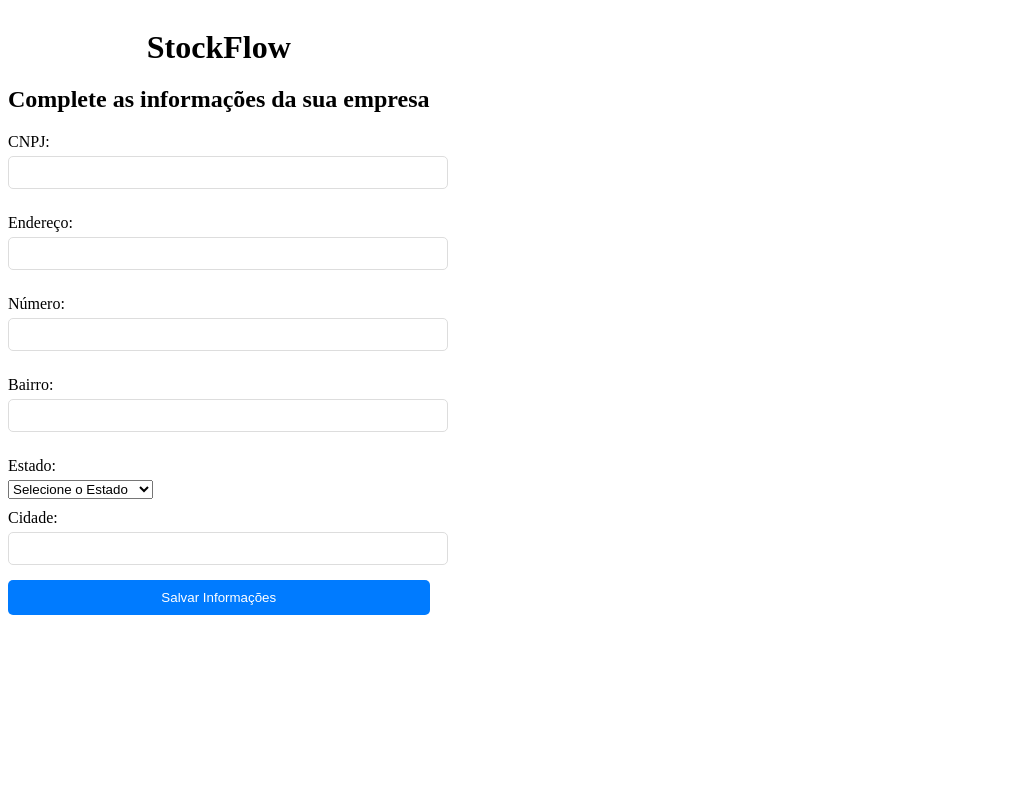
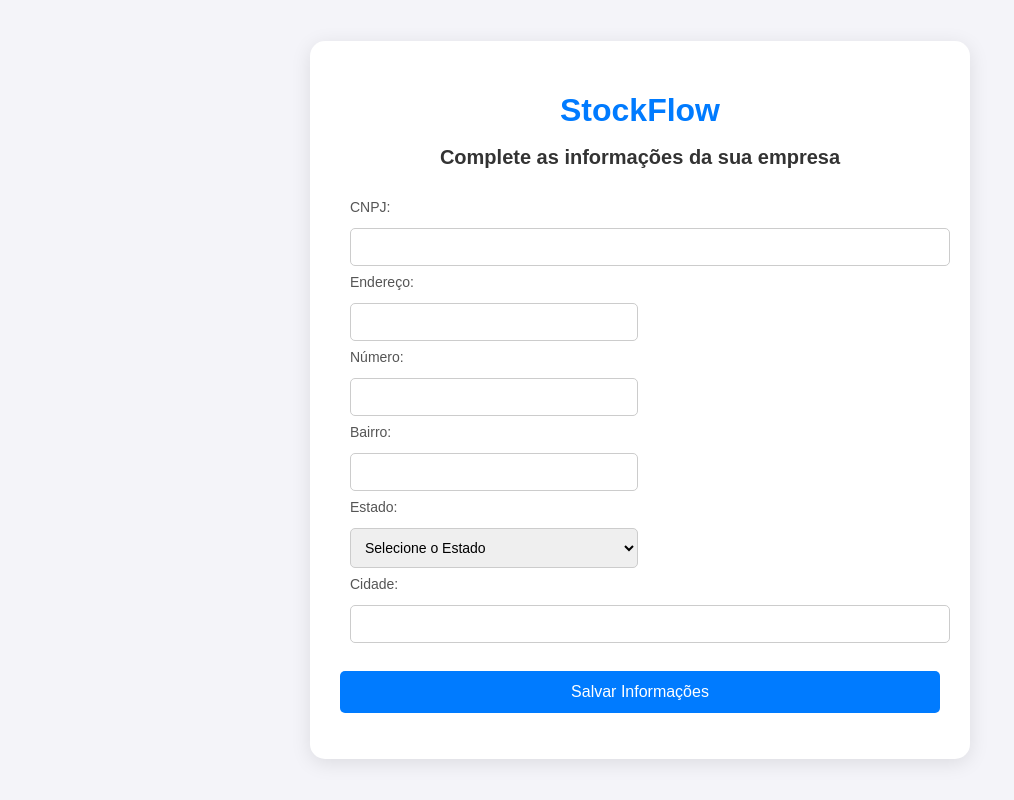
Before and after one commit to J0seAlbuquerque/StockFLow, a PHP site: page /pages/preencher_info_empresa.php in a window 1280 px wide. Shown: the whole page, without its empty margins (0-1014 px from the left). Run offline with PHP 8.4, Linux system fonts and the light colour scheme; the visitor is signed in with stand-in values (Sample User, id 1); data that the repository does not hold is empty.

Commit message:
Manutenção da pagina de edição da empresa, adição do estoque adc, excluir e editar

```diff
--- /dev/null
+++ b/assets/css/_prench_i.css
@@ -0,0 +1,111 @@
+/* Estilos gerais da página */
+body {
+    font-family: Arial, sans-serif;
+    background-color: #f4f4f9;
+    margin: 0;
+    padding: 0;
+    height: 100vh;
+    display: flex;
+    justify-content: center;
+    align-items: center;
+}
+
+/* Container que envolve a box */
+.container {
+    width: 100%;
+    display: flex;
+    justify-content: center;
+    align-items: center;
+    height: 100%;
+}
+
+/* Caixa do formulário */
+.box {
+    background-color: #fff;
+    padding: 30px;
+    width: 600px;
+    border-radius: 15px;
+    box-shadow: 0 4px 20px rgba(0, 0, 0, 0.1);
+    text-align: center;
+}
+
+/* Título principal */
+.site-name {
+    font-size: 32px;
+    color: #007bff;
+    font-weight: bold;
+    margin-bottom: 15px;
+}
+
+/* Título do formulário */
+h2 {
+    font-size: 20px;
+    color: #333;
+    margin-bottom: 30px;
+}
+
+/* Formulário */
+form {
+    display: flex;
+    flex-direction: column;
+    align-items: stretch;
+}
+
+/* Estilos para os labels */
+label {
+    font-size: 14px;
+    color: #555;
+    margin-bottom: 5px;
+    text-align: left;
+    margin-left: 10px;
+}
+
+/* Estilos para os inputs */
+input, select {
+    padding: 10px;
+    margin: 8px 10px;
+    font-size: 14px;
+    border: 1px solid #ccc;
+    border-radius: 5px;
+    box-sizing: border-box;
+}
+
+/* Input de CNPJ - sozinho na linha */
+#cnpj {
+    width: 100%;
+}
+
+/* Inputs de Endereço e Número - lado a lado */
+#endereco, #numero {
+    width: 48%;
+    display: inline-block;
+}
+
+/* Inputs de Bairro e Estado - lado a lado */
+#bairro, #estado {
+    width: 48%;
+    display: inline-block;
+}
+
+/* Input de Cidade - sozinho na linha */
+#cidade {
+    width: 100%;
+}
+
+/* Botão de envio */
+button {
+    padding: 12px;
+    background-color: #007bff;
+    color: white;
+    border: none;
+    border-radius: 5px;
+    font-size: 16px;
+    cursor: pointer;
+    margin-top: 20px;
+    transition: background-color 0.3s;
+}
+
+/* Efeito de hover no botão */
+button:hover {
+    background-color: #031634;
+}
--- a/assets/css/_prench_info.css
+++ /dev/null
@@ -1,115 +0,0 @@
-/* Container principal para dividir o formulário e a lista de produtos */
-.container {
-    display: flex;
-    justify-content: space-between;
-    gap: 20px;
-    flex-wrap: wrap; /* Flexível para telas menores */
-}
-
-/* Seções de Formulário e Lista de Produtos */
-.left-section, .right-section {
-    display: flex;
-    flex-direction: column; /* Torna os itens verticais */
-    justify-content: flex-start; /* Garante que o conteúdo comece do topo */
-    flex: 1; /* As duas seções ocupam o mesmo espaço */
-    min-width: 280px; /* Garante que as colunas não fiquem muito estreitas */
-    padding: 20px;
-    box-sizing: border-box;
-}
-
-/* Alinhando os títulos "Estoque" e "Produtos Cadastrados" */
-h1, h2 {
-    margin-bottom: 20px;
-    text-align: center;
-}
-
-/* Formulário de cadastro com bordas arredondadas e fundo claro */
-.form-container {
-    background-color: #f4f4f9;
-    padding: 20px;
-    border-radius: 10px;
-    border: 1px solid #ddd;
-}
-
-form label {
-    display: block;
-    margin: 10px 0 5px;
-}
-
-form input {
-    width: 100%;
-    padding: 8px;
-    margin-bottom: 15px;
-    border-radius: 5px;
-    border: 1px solid #ddd;
-}
-
-form button {
-    width: 100%;
-    padding: 10px;
-    background-color: #007bff;
-    color: white;
-    border: none;
-    border-radius: 5px;
-    cursor: pointer;
-    transition: background-color 0.3s ease;
-}
-
-form button:hover {
-    background-color: #0056b3;
-}
-
-/* Tabela de produtos */
-table {
-    width: 100%;
-    border-collapse: collapse;
-    margin-top: 20px;
-    text-align: left;
-}
-
-table th, table td {
-    padding: 15px;
-    border: 1px solid #ddd;
-}
-
-table th {
-    background-color: #2692ae;
-    color: white;
-}
-
-table tr:nth-child(even) {
-    background-color: #f9f9f9;
-}
-
-table tr:hover {
-    background-color: #f1f1f1;
-}
-
-table a {
-    color: #2196F3;
-    text-decoration: none;
-    margin-right: 10px;
-    transition: color 0.3s;
-}
-
-table a:hover {
-    text-decoration: underline;
-    color: #0056b3;
-}
-
-/* Ajustes para responsividade */
-@media (max-width: 768px) {
-    .container {
-        flex-direction: column;
-    }
-
-    .left-section, .right-section {
-        width: 100%;
-        float: none;
-        padding: 10px;
-    }
-
-    form input, form button {
-        padding: 12px; /* Maior conforto para toques em telas pequenas */
-    }
-}
--- a/pages/preencher_info_empresa.php
+++ b/pages/preencher_info_empresa.php
@@ -23,15 +23,11 @@
     }
 ?>
 
-<!DOCTYPE html>
-<html lang="pt-br">
+
 <head>
-    <meta charset="UTF-8">
-    <meta name="viewport" content="width=device-width, initial-scale=1.0">
-    <title>Preencher Informações da Empresa</title>
-    <link rel="stylesheet" href="../assets/css/_prench_info.css">
+<title>Informações da Empresa</title>
+<link rel="stylesheet" href="../assets/css/_prench_i.css">
 </head>
-<body>
     <div class="container">
         <div class="box">
             <h1 class="site-name">StockFlow</h1>
@@ -89,5 +85,3 @@
             </form>
         </div>
     </div>
-</body>
-</html>
```
Also changed, not shown: assets/css/_estoque.css (added, +123 -0 lines), pages/estoque.php (+29 -15 lines), process/excluir_produto.php (added, +22 -0 lines), process/processa_estoque.php (+38 -37 lines).
